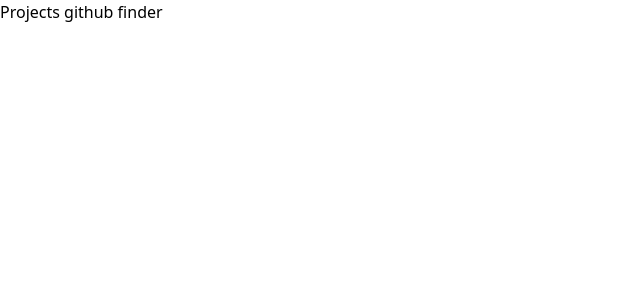
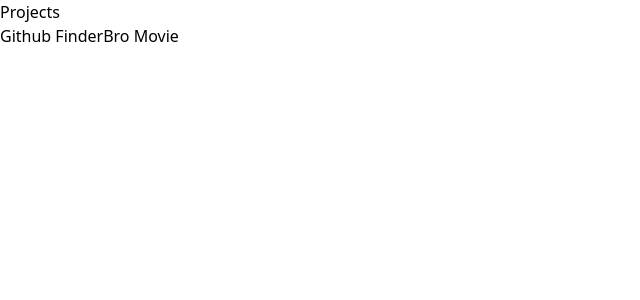
Before and after one commit to nightzillla/nightzillla-project, a React (Create React App) app: page /projects in a window 1280 px wide. Shown: the top 300 px of the page, without its empty margins (0-640 px from the left). Built offline with nearby package versions, Linux system fonts and the light colour scheme.

Commit message:
updating iframe in react

```diff
--- a/src/pages/HomePage/HomePage.jsx
+++ b/src/pages/HomePage/HomePage.jsx
@@ -16,7 +16,7 @@ function HomePage() {
       <div>
       </div>
       <div className="section">
-      <NavBar/>
+      {/* <NavBar/> */}
         <h1 className='welcomeHeader'>welcome to nightzilla</h1>
     </div>
     </>
--- a/src/pages/Projects/Projects.js
+++ b/src/pages/Projects/Projects.js
@@ -2,7 +2,13 @@ import React from 'react'
 
 function Projects() {
   return (
-    <div>Projects <a href= "https://github-finder-firebase.web.app/"> github finder</a> </div>
+    <div>Projects
+    <div>
+    {/* <iframe src='https://my.spline.design/colorbox3copy-60e7ddf7671ece5affb63092b740fdc6/' frameborder='0' width='300' height='300'></iframe> */}
+    </div>
+    <a href= "https://github-finder-firebase.web.app/"> Github Finder</a>
+    <a href="https://bros-movie.firebaseapp.com/">Bro Movie</a>
+    </div>
   )
 }
 
```
Also changed, not shown: firebase.json, 1 other file (tests, documents, lock files or other folders).
